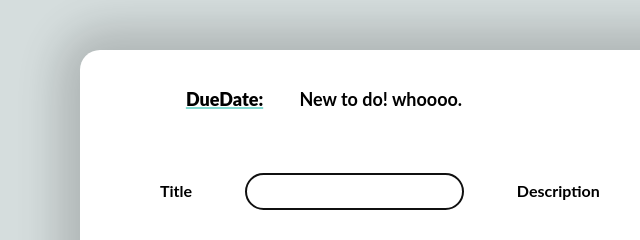
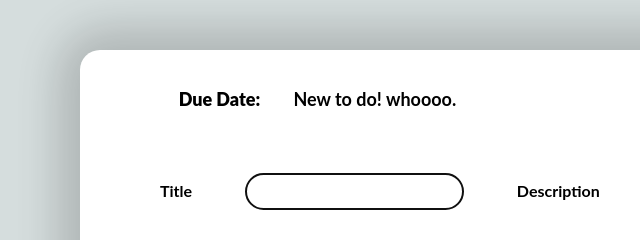
Before and after one commit to ctrl-dante/todolist, a website built with webpack: page src/template.html in a window 1280 px wide. Both pictures are taken after a click on the button "New to do". Shown: the part 165-405 px from the top of the page, 128-768 px from the left. Built offline with nearby package versions, Linux system fonts and the light colour scheme.

Commit message:
fix: changed styles

```diff
--- a/src/index.js
+++ b/src/index.js
@@ -15,6 +15,11 @@ import "./styles.css";
 
 
  renderStorageToDom();
+
+const event = new Date("August 19, 1975 23:15:30");
+console.log(event.toTimeString());
+
+
 
 
 //const todo1 = new toDoObject("note","firstNote","tommorrow Hopefully","High","Personal");
--- a/src/styles.css
+++ b/src/styles.css
@@ -205,18 +205,11 @@ dialog[open] {
 
 p::before{
 
-  content: "DueDate:";
-  padding: 5%;
+  content: "Due Date: ";
+  padding: 4%;
   font-weight: bolder;
-  text-decoration:underline;
-  text-decoration-color: var(--tiffany-blue);
-  text-decoration-thickness: 2px;
 
 }
-
-
-
-
 
 select{
     padding: 10px 40px;
```
Also changed, not shown: src/template.html (line endings or trailing spaces).
